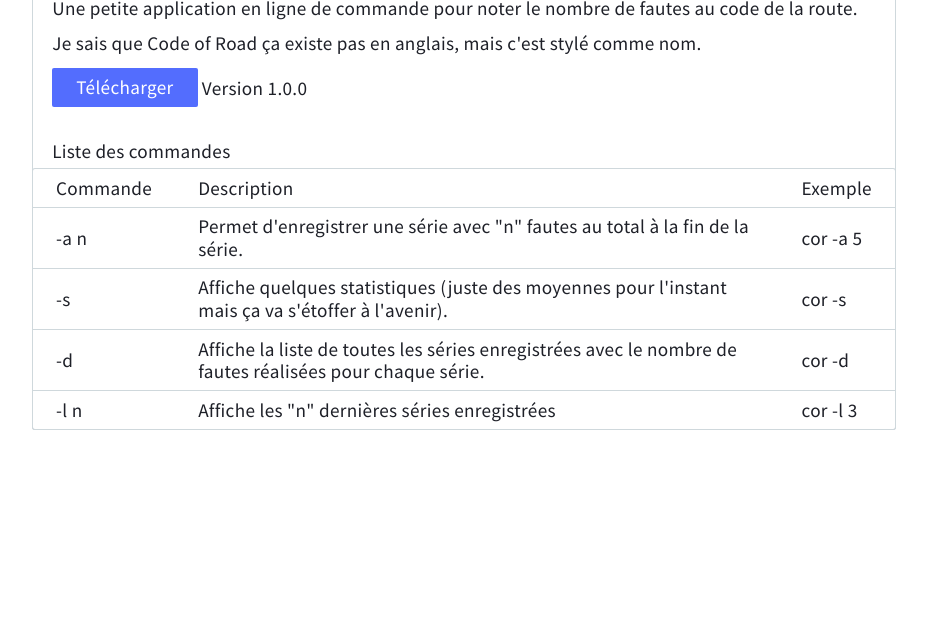
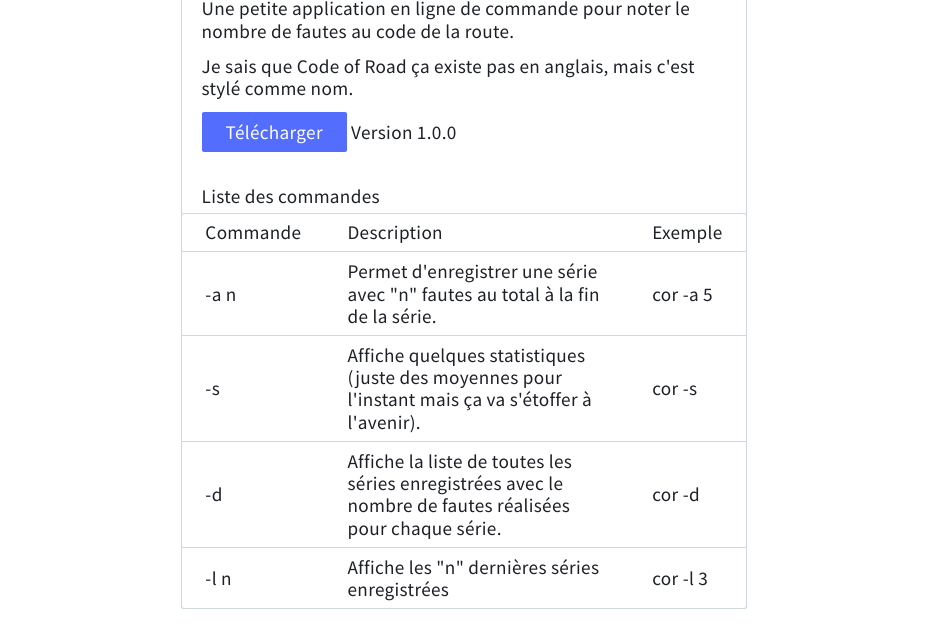
Before and after one commit to LilianAvry/code-of-road, a plain HTML site: page docs/index.html in a window 1280 px wide. Shown: the part 175-801 px from the top of the page, without its empty margins (176-1103 px from the left). Drawn offline with Linux system fonts and the light colour scheme; files that its build step writes are made by us from their sources.

Commit message:
Update index.html

```diff
--- a/docs/index.html
+++ b/docs/index.html
@@ -13,8 +13,8 @@
     </head>
     <body>
         <main>
-            <div class="layout justify-center">
-                <div class="column flex-8 padding" style="margin-top: 100px">
+            <div class="row justify-center">
+                <div class="column column-8" style="margin-top: 100px">
                     <article class="card">
                         <h2>Code of Road</h2>
                         <p>Une petite application en ligne de commande pour noter le nombre de fautes au code de la route.</p>
```
